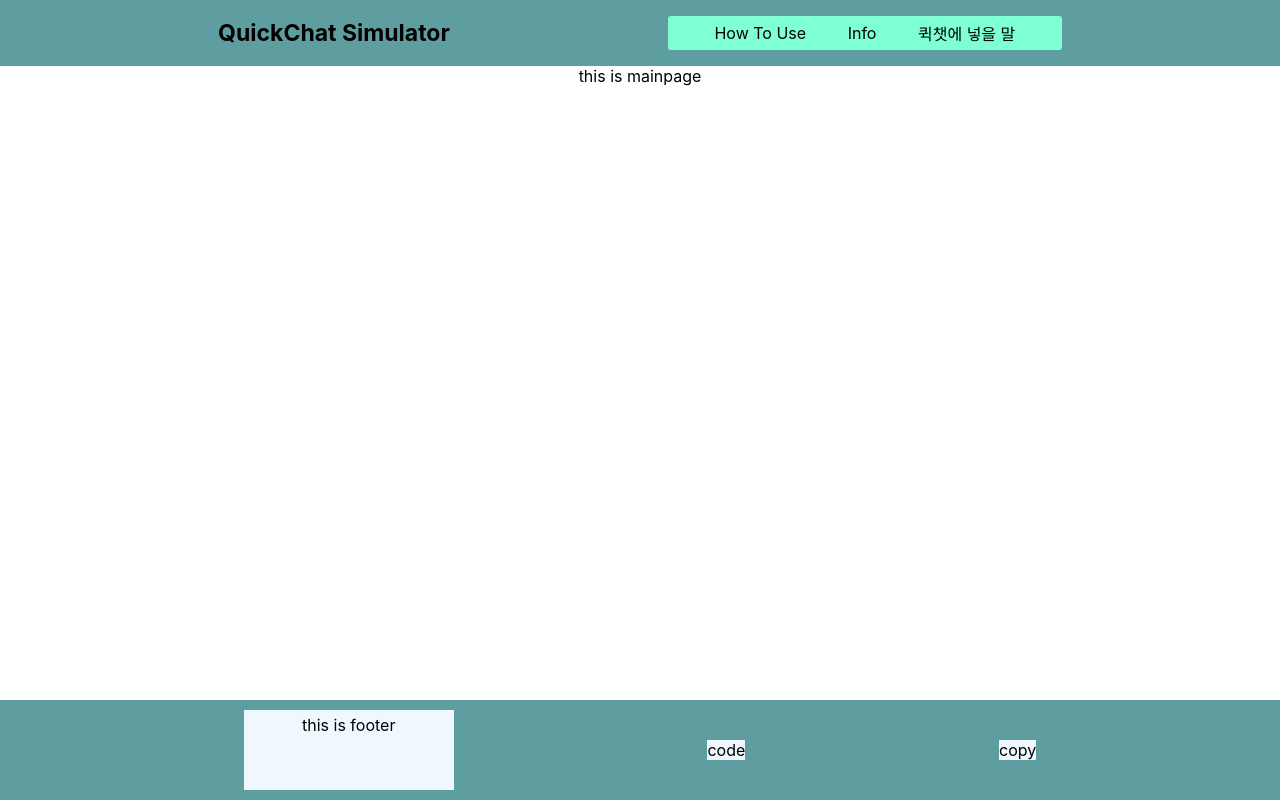
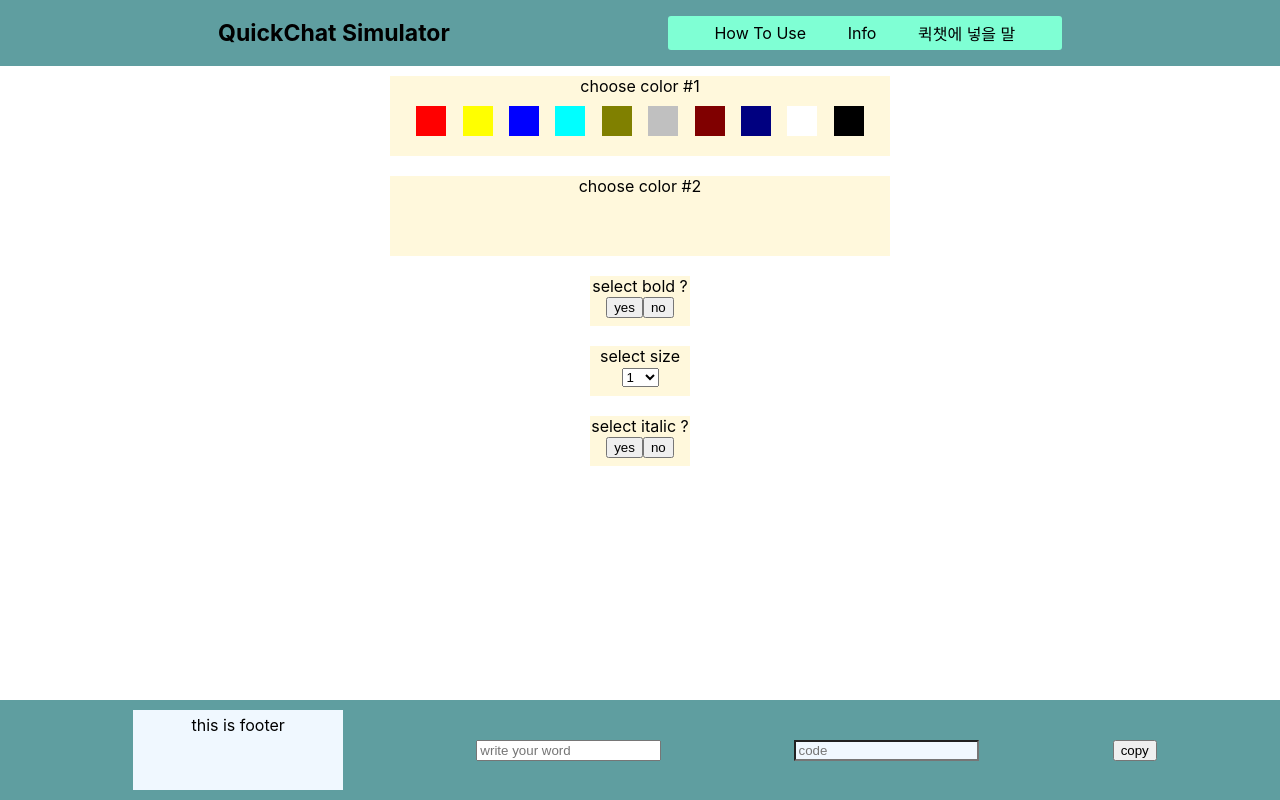
Before and after one commit to lwef/quick-chat-simulator, a React (Create React App) app: page / in a window 1280 px wide. Built offline with nearby package versions, Linux system fonts and the light colour scheme.

Commit message:
#1 Set mainpage content

```diff
--- a/src/component/Footer.css
+++ b/src/component/Footer.css
@@ -2,7 +2,7 @@
     display: flex;
     justify-content: space-evenly;
     align-items: center;
-    position: absolute;
+    position: fixed;
     bottom: 0;
     background-color: cadetblue;
     width: 100%;
@@ -23,6 +23,8 @@
 }
 
 .footer__copy {
+    width: 50px;
+    height: 30px;
     background-color: aliceblue;
     margin: 10px;
 }
--- a/src/component/Footer.js
+++ b/src/component/Footer.js
@@ -7,14 +7,13 @@ const Footer = () => {
             <div className="footer__show">
                 this is footer
             </div>
-            <div className="footer__code">
-                code
-            </div>
-            <div className="footer__copy">
+            <input placeholder='write your word'/>
+            <input className="footer__code" placeholder='code'/>
+            <button>
                 copy
-            </div>
+            </button>
         </div>
     )
 }
-
+//<button className="footer__copy">
 export default Footer;
--- /dev/null
+++ b/src/view/Main.css
@@ -0,0 +1,32 @@
+.main {
+    display: flex;
+    flex-direction: column;
+    justify-content: center;
+    align-items: center;
+}
+
+.main__colorPick {
+    width: 500px;
+    height: 80px;
+    margin: 10px;
+    background-color: cornsilk;
+}
+
+.colorWrap {
+    margin: 10px;
+    display: flex;
+    align-items: center;
+    justify-content: space-evenly;
+}
+
+.colorWrap > div {
+    width: 30px;
+    height: 30px;
+}
+
+.main__smallBox {
+    width: 100px;
+    height: 50px;
+    margin: 10px;
+    background-color: cornsilk;
+}
--- a/src/view/Main.js
+++ b/src/view/Main.js
@@ -1,11 +1,53 @@
 import React from 'react';
 import Footer from '../component/Footer';
+import './Main.css';
 
 function Main() {
+    const chatSize = () => {
+        const result = [];
+        for (let i = 1; i < 30; i++) {
+            result.push(<option key={i} value={i}>{i}</option>)
+        }
+        return result;
+    }
+
     return (
-        <div>
-            this is mainpage
+        <div className='main'>
             <Footer/>
+            <div className='main__colorPick'>
+                choose color #1<br/>
+                <div className='colorWrap'>
+                    <div style={{background:"red"}}></div>
+                    <div style={{background:"yellow"}}></div>
+                    <div style={{background:"blue"}}></div>
+                    <div style={{background:"aqua"}}></div>
+                    <div style={{background:"olive"}}></div>
+                    <div style={{background:"silver"}}></div>
+                    <div style={{background:"maroon"}}></div>
+                    <div style={{background:"navy"}}></div>
+                    <div style={{background:"white"}}></div>
+                    <div style={{background:"black"}}></div>
+                </div>
+            </div>
+            <div className='main__colorPick'>
+                choose color #2
+            </div>
+            <div className='main__smallBox'>
+                select bold ?
+                <button>yes</button>
+                <button>no</button>
+            </div>
+            <div className='main__smallBox'>
+                select size<br/>
+                <select name="pets" id="pet-select">
+                    {chatSize()}
+                </select>
+            </div>
+            <div className='main__smallBox'>
+                select italic ?
+                <button>yes</button>
+                <button>no</button>
+            </div>
         </div>
     )
 }
```
